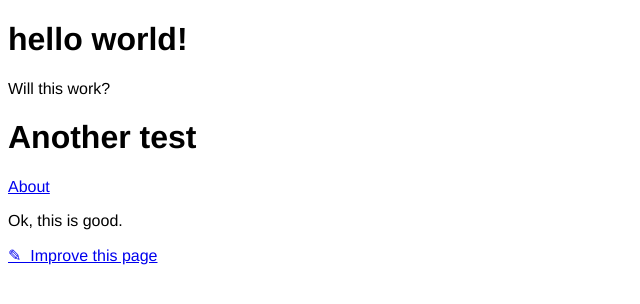
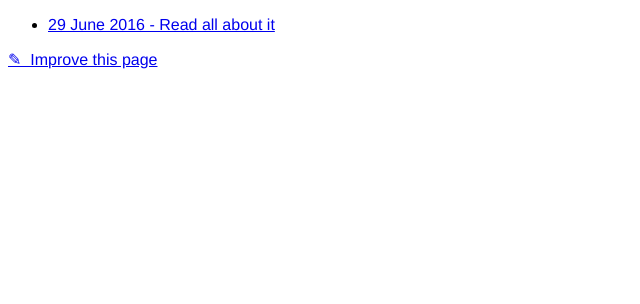
Before and after one commit to kaihendry/blogtest.github.io, a Jekyll site: the page built from index.md, in a window 1280 px wide. Shown: the top 304 px of the page, without its empty margins (0-640 px from the left). Built offline with Jekyll 4.4.1, drawn with Linux system fonts in a browser that asks for light colours.

Commit message:
Basic index

```diff
--- a/about/index.md
+++ b/_posts/2016-06-29-yesterdays-news.md
@@ -3,3 +3,5 @@ title: Read all about it
 ---
 
 # Welcome
+
+To June
--- a/index.md
+++ b/index.md
@@ -2,12 +2,10 @@
 title: Blogging Like a Pro
 ---
 
-# hello world!
-
-Will this work?
-
-# Another test
-
-[About](/about)
-
-Ok, this is good.
+<ul>
+  {% for post in site.posts %}
+    <li>
+      <a href="{{ post.url }}">{{ post.date | date_to_long_string }} &dash; {{ post.title }}</a>
+    </li>
+  {% endfor %}
+</ul>
```
